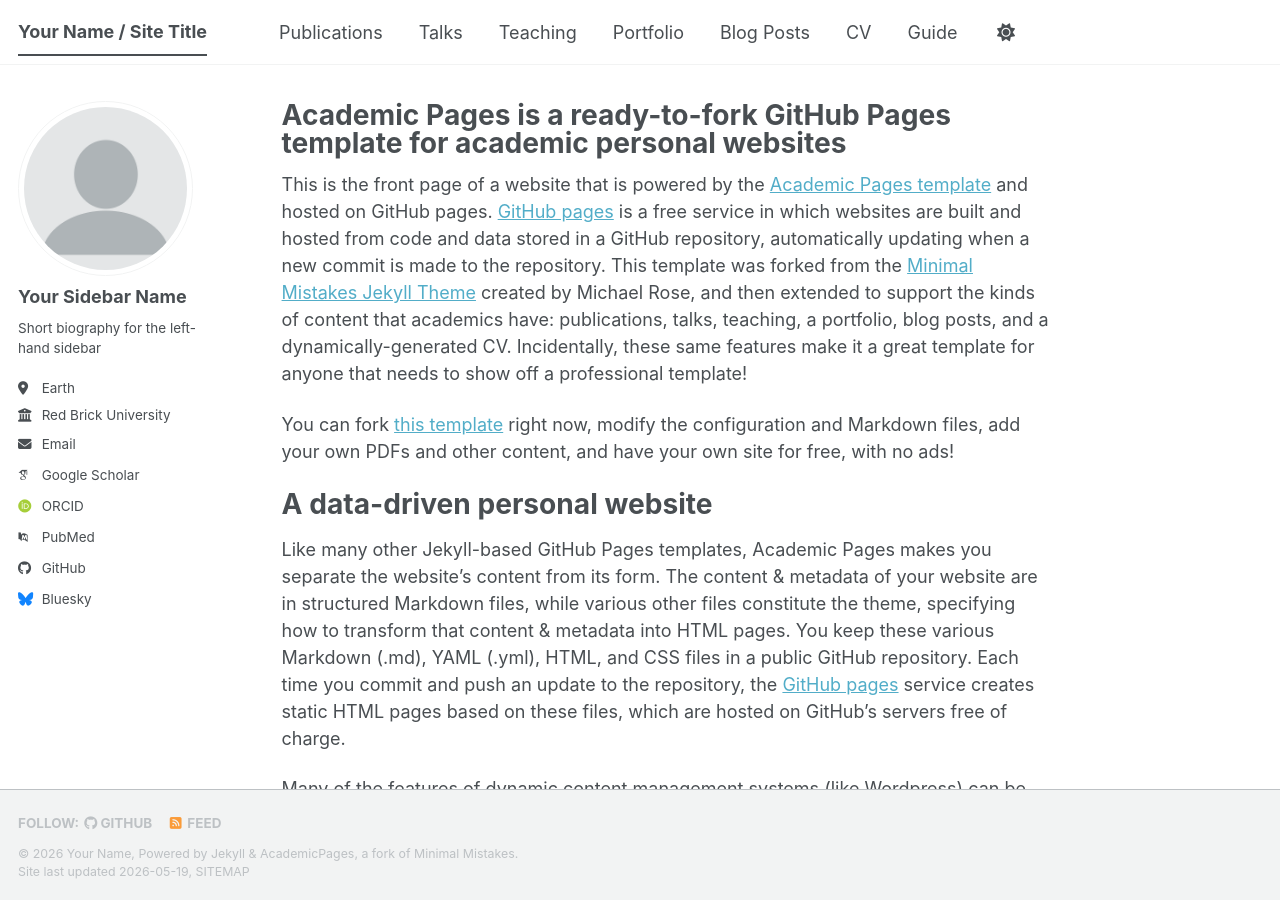
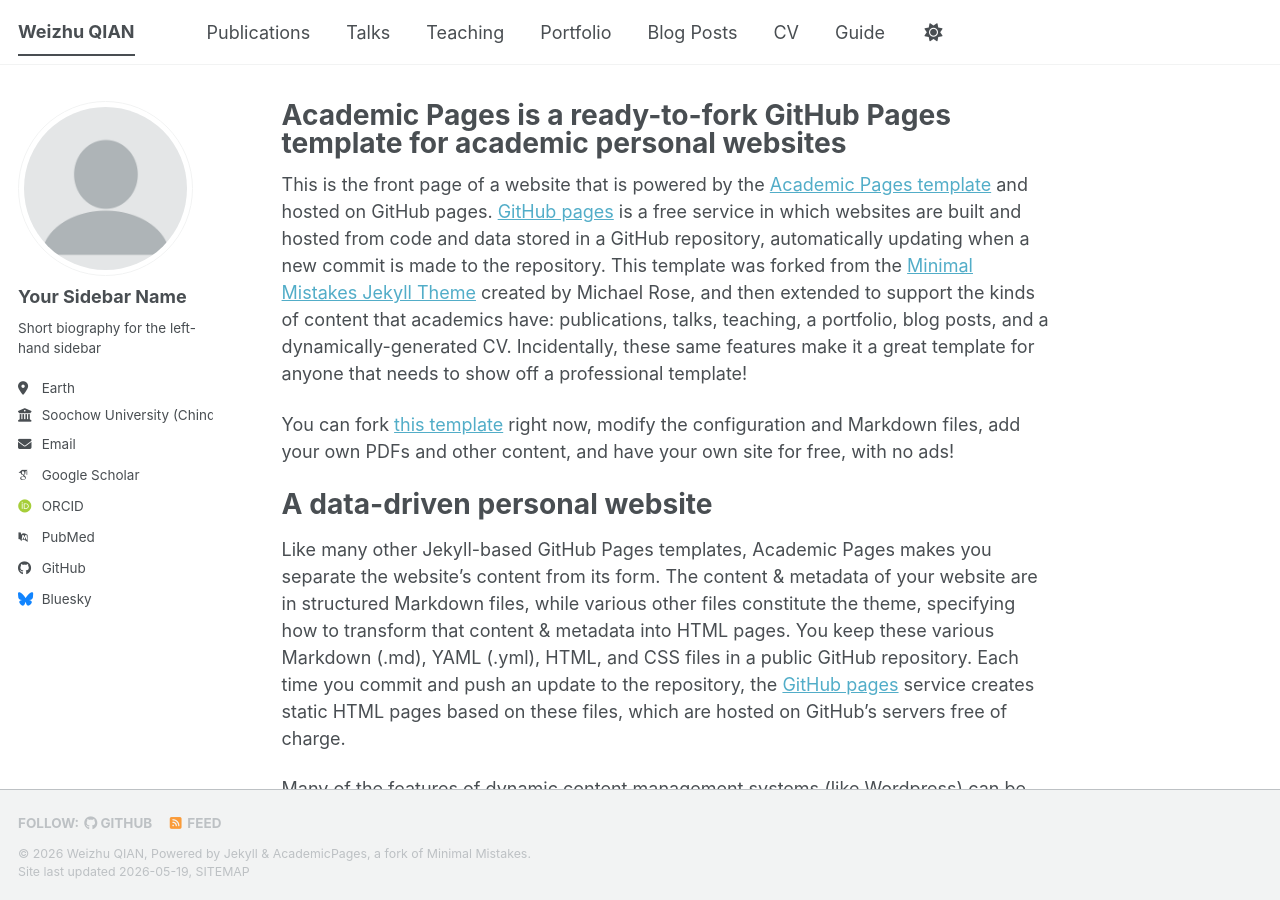
Before and after one commit to WeizhuQIAN/WeizhuQIAN.github.io, a Jekyll site: the page built from _pages/about.md, in a window 1280 px wide and 900 px high. Built offline with Jekyll 4.4.1, drawn with Linux system fonts in a browser that asks for light colours; some web fonts are replaced; a script bundle is joined from its source files by our own code; library files that are not in the unit come from our copies.

Commit message:
Update _config.yml

```diff
--- a/_config.yml
+++ b/_config.yml
@@ -9,9 +9,9 @@
 # Basic Site Settings
 locale                   : "en-US"
 site_theme               : "default" # The available themes options are "default", "air", "sunrise", "mint", "dirt" and "contrast"
-title                    : "Your Name / Site Title"
+title                    : "Weizhu QIAN"
 title_separator          : "-"
-name                     : &name "Your Name"
+name                     : &name "Weizhu QIAN"
 description              : &description "Your Name's academic portfolio"   # Update this with a general description of your site, this is the default if not overridden by a page
 url                      : https://academicpages.github.io # The base hostname & protocol for your site e.g. "https://[your GitHub username].github.io",
                                                            # or if you already have some other page hosted on Github then use "https://[your GitHub username].github.io/[Your Repo Name]"
@@ -28,14 +28,14 @@ author:
   pronouns         : # example: "she/her"
   bio              : "Short biography for the left-hand sidebar"
   location         : "Earth"
-  employer         : "Red Brick University"
+  employer         : "Soochow University (Chinq)"
   uri              : # URL
   email            : "none@example.org"
 
   # Academic websites
   academia         : # URL
   arxiv            : # URL - Update with the correct link to your profile
-  googlescholar    : "https://scholar.google.com/citations?user=PS_CX0AAAAAJ"
+  googlescholar    : "https://scholar.google.com/citations?user=jRbawDIAAAAJ&hl=en"
   inspire-hep      : # URL
   impactstory      : # URL
   orcid            : "https://orcid.org/yourorcidurl"
```
